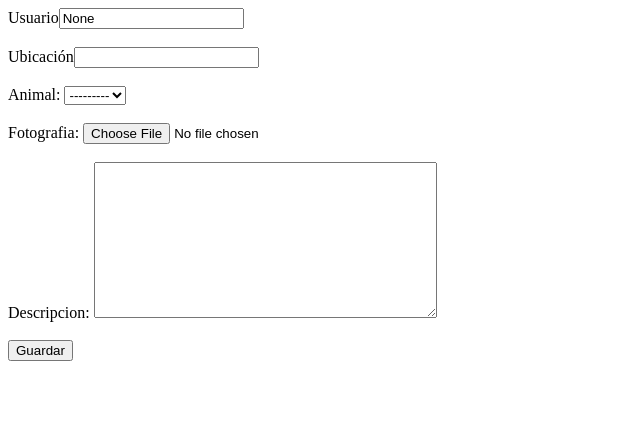
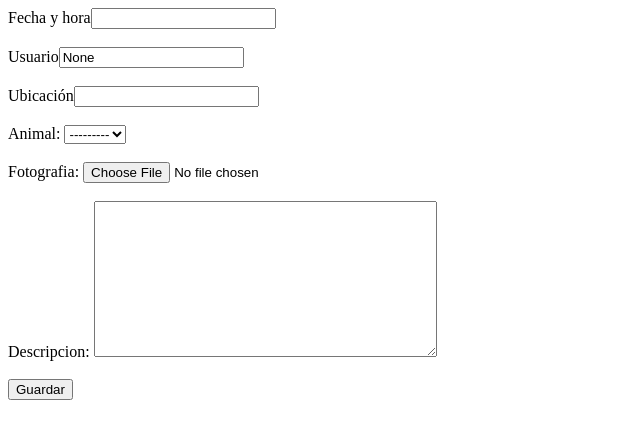
Before and after one commit to CarMer194/FaunaElSalvador_API, a Django app: template templates/Formulario.html in a window 1280 px wide. Shown: the top 439 px of the page, without its empty margins (0-640 px from the left). Run offline with Django 3.2, Linux system fonts and the light colour scheme; the template is opened without the code that fills it: values that come from a table or form of the project are taken from there, others are empty.

Commit message:
añadiendo readme y fecha a avistamiento

```diff
--- a/FaunaElSalvador_API/urls.py
+++ b/FaunaElSalvador_API/urls.py
@@ -39,7 +39,7 @@
     path('api/token/verify/', TokenVerifyView.as_view(), name='token_verify'),
     path('getcercanos/point=<str:point>&m=<str:km>/', views.obtener_avistamientos_cercanos),
     path('getdistpuntos/point1=<str:point1>&point2=<str:point2>', views.obtener_distancia_objeto),
-    path('avistamientoform/point=<str:point>&user=<str:user>', formsview.formulario),
+    path('avistamientoform/point=<str:point>&user=<str:user>&date=<str:date>', formsview.formulario),
     path('resultado/',formsview.resultado, name='resultado')
 ]
 
--- a/faunaform/forms.py
+++ b/faunaform/forms.py
@@ -11,5 +11,6 @@
             'fotografia',
             'descripcion',
             'animal',
-            'usuario'
+            'usuario',
+            'fecha_hora',
         ]
--- a/templates/Formulario.html
+++ b/templates/Formulario.html
@@ -12,6 +12,10 @@
 <form method="post" class="form-group" enctype="multipart/form-data">
     {% csrf_token %}
     {{ form.non_field_errors }}
+    <div class="fieldBox">
+        {{ form.fecha_hora.errors }}
+        <label>Fecha y hora</label><input type="text" value="{{ date }}" name="{{ form.fecha_hora.name }}" id="{{ form.fecha_hora.id_for_label }}" readonly>
+    </div><br>
     <div class="fieldBox">
         {{ form.usuario.errors }}
         <label>Usuario</label><input type="text" value="{{ user.id }}" id="{{ form.usuario.id_for_label }}" name="{{ form.usuario.name }}" readonly>
```
Also changed, not shown: faunaform/views.py (+8 -2 lines), README.md.
